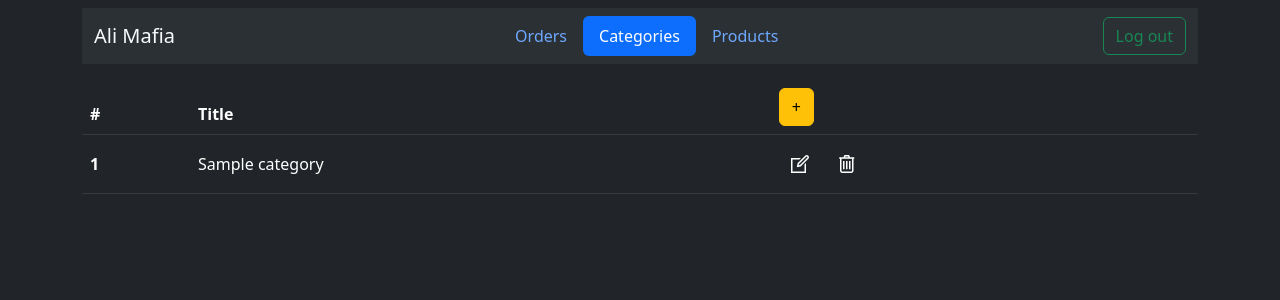
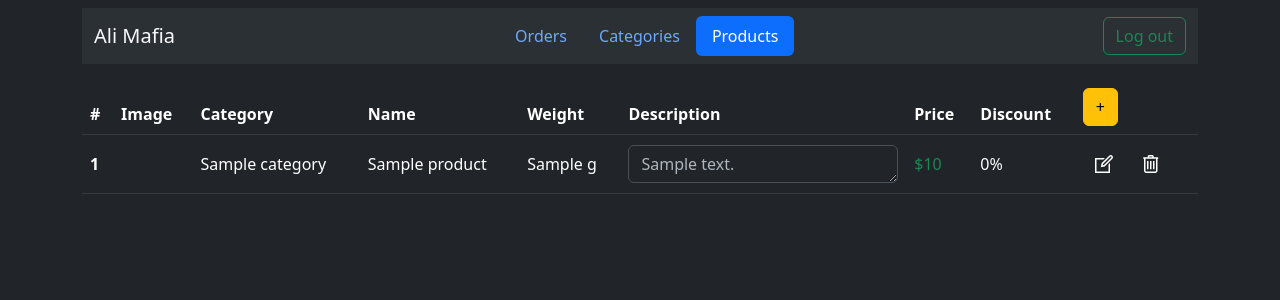
Before and after one commit to Ulu-pro/alimafia, a PHP site: page /admin in a window 1280 px wide. Shown: the top 300 px of the page. Run offline with PHP 8.4, Linux system fonts and the light colour scheme; the visitor is signed in with stand-in values (Sample User, id 1); tables that the repository leaves empty or names only in its code hold one stand-in row (values such as "Sample post").

Commit message:
Modified project folders struct ("Tabs" for tables and "Components" for action methods)

```diff
--- a/admin/admin.php
+++ b/admin/admin.php
@@ -8,7 +8,30 @@
   <link rel="stylesheet" href="/static/bootstrap.min.css">
 </head>
 <body data-bs-theme="dark">
-<?php require "modals.php"; ?>
+<?php
+require "components/create.php";
+require "components/edit.php";
+require "components/delete.php";
+?>
+<div class="modal fade" id="logOutModal" tabindex="-1" aria-labelledby="logOutLabel" aria-hidden="true">
+  <div class="modal-dialog">
+    <div class="modal-content">
+      <div class="modal-header">
+        <h1 class="modal-title fs-5" id="logOutLabel">Log out</h1>
+        <button type="button" class="btn-close" data-bs-dismiss="modal" aria-label="Close"></button>
+      </div>
+      <div class="modal-body">
+        <p>Are you sure you want to log out?</p>
+      </div>
+      <div class="modal-footer">
+        <button type="button" class="btn btn-secondary" data-bs-dismiss="modal">Cancel</button>
+        <form action="/admin" method="post">
+          <button type="submit" name="logout" class="btn btn-primary">Log out</button>
+        </form>
+      </div>
+    </div>
+  </div>
+</div>
 <div class="container mt-2">
   <div class="row">
     <div class="col-12">
@@ -21,11 +44,11 @@
                       type="button" role="tab" aria-controls="pills-orders" aria-selected="true">Orders</button>
             </li>
             <li class="nav-item" role="presentation">
-              <button class="nav-link active" id="pills-categories-tab" data-bs-toggle="pill" data-bs-target="#pills-categories"
+              <button class="nav-link" id="pills-categories-tab" data-bs-toggle="pill" data-bs-target="#pills-categories"
                       type="button" role="tab" aria-controls="pills-categories" aria-selected="false">Categories</button>
             </li>
             <li class="nav-item" role="presentation">
-              <button class="nav-link" id="pills-products-tab" data-bs-toggle="pill" data-bs-target="#pills-products"
+              <button class="nav-link active" id="pills-products-tab" data-bs-toggle="pill" data-bs-target="#pills-products"
                       type="button" role="tab" aria-controls="pills-products" aria-selected="false">Products</button>
             </li>
           </ul>
@@ -36,13 +59,13 @@
       </nav>
       <div class="tab-content mt-3" id="pills-tabContent">
         <div class="tab-pane fade" id="pills-orders" role="tabpanel" aria-labelledby="pills-orders-tab" tabindex="0">
-          <?php require "components/orders.php"; ?>
+          <?php require "tabs/order.php"; ?>
         </div>
-        <div class="tab-pane fade show active" id="pills-categories" role="tabpanel" aria-labelledby="pills-categories-tab" tabindex="0">
-          <?php require "components/categories.php"; ?>
+        <div class="tab-pane fade" id="pills-categories" role="tabpanel" aria-labelledby="pills-categories-tab" tabindex="0">
+          <?php require "tabs/category.php"; ?>
         </div>
-        <div class="tab-pane fade" id="pills-products" role="tabpanel" aria-labelledby="pills-products-tab" tabindex="0">
-          <?php require "components/products.php"; ?>
+        <div class="tab-pane fade show active" id="pills-products" role="tabpanel" aria-labelledby="pills-products-tab" tabindex="0">
+          <?php require "tabs/product.php"; ?>
         </div>
       </div>
   </div>
--- /dev/null
+++ b/admin/components/create.php
@@ -0,0 +1,80 @@
+<?php if (!isset($db)) exit; ?>
+<div class="modal fade" id="createCategoryModal" tabindex="-1" aria-labelledby="createCategoryLabel" aria-hidden="true">
+  <div class="modal-dialog">
+    <div class="modal-content">
+      <div class="modal-header">
+        <h1 class="modal-title fs-5" id="createCategoryLabel">Create a new Category</h1>
+        <button type="button" class="btn-close" data-bs-dismiss="modal" aria-label="Close"></button>
+      </div>
+      <form action="/admin" method="post">
+        <div class="modal-body">
+          <div class="form-floating">
+            <input type="text" name="title" class="form-control bg-dark" id="floatingCreateCategoryTitle" placeholder="Title">
+            <label for="floatingCreateCategoryTitle">Title</label>
+          </div>
+        </div>
+        <div class="modal-footer">
+          <button type="button" class="btn btn-secondary" data-bs-dismiss="modal">Close</button>
+          <button type="submit" name="create" value="category" class="btn btn-primary">Create</button>
+        </div>
+      </form>
+    </div>
+  </div>
+</div>
+<div class="modal fade" id="createProductModal" tabindex="-1" aria-labelledby="createProductLabel" aria-hidden="true">
+  <div class="modal-dialog">
+    <div class="modal-content">
+      <div class="modal-header">
+        <h1 class="modal-title fs-5" id="createProductLabel">Create a new Product</h1>
+        <button type="button" class="btn-close" data-bs-dismiss="modal" aria-label="Close"></button>
+      </div>
+      <form action="/admin" method="post">
+        <div class="modal-body">
+          <select name="category_id" class="form-select form-select-lg bg-dark" title="Category of Product">
+            <option selected>Select category...</option>
+            <?php
+            $db->select(Tables::$CATEGORY, function ($category) {
+              $id = $category["id"];
+              $title = $category["title"];
+              echo "<option value='$id'>$title</option>";
+            });
+            ?>
+          </select>
+          <div class="form-floating mt-3">
+            <input type="text" name="name" class="form-control bg-dark" id="floatingCreateProductName" placeholder="Name">
+            <label for="floatingCreateProductName">Name</label>
+          </div>
+          <div class="input-group mt-3">
+            <div class="form-floating">
+              <input type="number" name="weight" class="form-control bg-dark" id="floatingCreateProductWeight" placeholder="Weight" aria-describedby="addon-wrapping-weight">
+              <label for="floatingCreateProductWeight">Weight</label>
+            </div>
+            <span class="input-group-text" id="addon-wrapping-weight">g</span>
+          </div>
+          <div class="form-floating mt-3">
+            <textarea class="form-control bg-dark" name="description" placeholder="Description" id="floatingCreateProductDescription" style="height: 100px"></textarea>
+            <label for="floatingCreateProductDescription">Description</label>
+          </div>
+          <div class="input-group mt-3">
+            <span class="input-group-text" id="addon-wrapping-price">$</span>
+            <div class="form-floating">
+              <input type="number" name="price" class="form-control bg-dark" id="floatingCreateProductPrice" placeholder="Price" aria-describedby="addon-wrapping-price">
+              <label for="floatingCreateProductPrice">Price</label>
+            </div>
+          </div>
+          <div class="input-group mt-3">
+            <div class="form-floating">
+              <input type="number" name="discount" class="form-control bg-dark" id="floatingCreateProductDiscount" placeholder="Discount" min="0" max="100" value="0" aria-describedby="addon-wrapping-discount">
+              <label for="floatingCreateProductDiscount">Discount</label>
+            </div>
+            <span class="input-group-text" id="addon-wrapping-discount">%</span>
+          </div>
+        </div>
+        <div class="modal-footer">
+          <button type="button" class="btn btn-secondary" data-bs-dismiss="modal">Close</button>
+          <button type="submit" name="create" value="product" class="btn btn-primary">Create</button>
+        </div>
+      </form>
+    </div>
+  </div>
+</div>
--- /dev/null
+++ b/admin/components/delete.php
@@ -0,0 +1,30 @@
+<?php if (!isset($db)) exit; ?>
+<div class="modal fade" id="deleteCategoryModal" tabindex="-1" aria-labelledby="deleteCategoryLabel" aria-hidden="true">
+  <div class="modal-dialog">
+    <div class="modal-content">
+      <div class="modal-header">
+        <h1 class="modal-title fs-5" id="deleteCategoryLabel">Delete Category</h1>
+        <button type="button" class="btn-close" data-bs-dismiss="modal" aria-label="Close"></button>
+      </div>
+      <form action="/admin" method="post">
+        <div class="modal-body">
+          <?php
+          if (isset($_GET["delete_category"])) {
+            $id = $db->escape($_GET["delete_category"]);
+            $category = $db->find(Tables::$CATEGORY, $id);
+            $title = $category["title"];
+            echo "
+            <input type='hidden' name='id' value='$id'>
+            <p>Are you sure you want to delete category \"$title\"?</p>
+            ";
+          }
+          ?>
+        </div>
+        <div class="modal-footer">
+          <button type="button" class="btn btn-secondary" data-bs-dismiss="modal">Close</button>
+          <button type="submit" name="delete" value="category" class="btn btn-primary">Delete</button>
+        </div>
+      </form>
+    </div>
+  </div>
+</div>
--- /dev/null
+++ b/admin/components/edit.php
@@ -0,0 +1,33 @@
+<?php if (!isset($db)) exit; ?>
+<div class="modal fade" id="editCategoryModal" tabindex="-1" aria-labelledby="editCategoryLabel" aria-hidden="true">
+  <div class="modal-dialog">
+    <div class="modal-content">
+      <div class="modal-header">
+        <h1 class="modal-title fs-5" id="editCategoryLabel">Edit Category</h1>
+        <button type="button" class="btn-close" data-bs-dismiss="modal" aria-label="Close"></button>
+      </div>
+      <form action="/admin" method="post">
+        <?php
+        if (isset($_GET["edit_category"])) {
+          $id = $db->escape($_GET["edit_category"]);
+          $category = $db->find(Tables::$CATEGORY, $id);
+          $title = $category["title"];
+          echo "
+          <input type='hidden' name='id' value='$id'>
+          <div class='modal-body'>
+            <div class='form-floating'>
+              <input type='text' name='title' value=\"$title\" class='form-control bg-dark' id='floatingEditCategoryTitle' placeholder='Title'>
+              <label for='floatingEditCategoryTitle'>Title</label>
+            </div>
+          </div>
+          <div class='modal-footer'>
+            <button type='button' class='btn btn-secondary' data-bs-dismiss='modal'>Close</button>
+            <button type='submit' name='edit' value='category' class='btn btn-primary'>Edit</button>
+          </div>
+          ";
+        }
+        ?>
+      </form>
+    </div>
+  </div>
+</div>
--- a/admin/components/products.php
+++ /dev/null
@@ -1 +0,0 @@
-<h1>PRODUCTS</h1>
--- a/admin/modals.php
+++ /dev/null
@@ -1,104 +0,0 @@
-<?php if (!isset($db)) exit; ?>
-<div class="modal fade" id="logOutModal" tabindex="-1" aria-labelledby="logOutLabel" aria-hidden="true">
-  <div class="modal-dialog">
-    <div class="modal-content">
-      <div class="modal-header">
-        <h1 class="modal-title fs-5" id="logOutLabel">Log out</h1>
-        <button type="button" class="btn-close" data-bs-dismiss="modal" aria-label="Close"></button>
-      </div>
-      <div class="modal-body">
-        <p>Are you sure you want to log out?</p>
-      </div>
-      <div class="modal-footer">
-        <button type="button" class="btn btn-secondary" data-bs-dismiss="modal">Cancel</button>
-        <form action="/admin" method="post">
-          <button type="submit" name="logout" class="btn btn-primary">Log out</button>
-        </form>
-      </div>
-    </div>
-  </div>
-</div>
-<div class="modal fade" id="createCategoryModal" tabindex="-1" aria-labelledby="createCategoryLabel" aria-hidden="true">
-  <div class="modal-dialog">
-    <div class="modal-content">
-      <div class="modal-header">
-        <h1 class="modal-title fs-5" id="createCategoryLabel">Create a new Category</h1>
-        <button type="button" class="btn-close" data-bs-dismiss="modal" aria-label="Close"></button>
-      </div>
-      <form action="/admin" method="post">
-        <div class="modal-body">
-          <div class="form-floating">
-            <input type="text" name="title" class="form-control bg-dark" id="floatingCreateCategoryTitle" placeholder="Title">
-            <label for="floatingCreateCategoryTitle">Title</label>
-          </div>
-        </div>
-        <div class="modal-footer">
-          <button type="button" class="btn btn-secondary" data-bs-dismiss="modal">Close</button>
-          <button type="submit" name="create" value="category" class="btn btn-primary">Create</button>
-        </div>
-      </form>
-    </div>
-  </div>
-</div>
-<div class="modal fade" id="editCategoryModal" tabindex="-1" aria-labelledby="editCategoryLabel" aria-hidden="true">
-  <div class="modal-dialog">
-    <div class="modal-content">
-      <div class="modal-header">
-        <h1 class="modal-title fs-5" id="editCategoryLabel">Edit Category</h1>
-        <button type="button" class="btn-close" data-bs-dismiss="modal" aria-label="Close"></button>
-      </div>
-      <form action="/admin" method="post">
-        <?php
-        if (isset($_GET["edit_category"])) {
-          $id = $db->escape($_GET["edit_category"]);
-          $category = $db->find(Tables::$CATEGORY, $id);
-          $title = $category["title"];
-          echo "
-          <input type='hidden' name='id' value='$id'>
-          <div class='modal-body'>
-            <div class='form-floating'>
-              <input type='text' name='title' value=\"$title\" class='form-control bg-dark' id='floatingEditCategoryTitle' placeholder='Title'>
-              <label for='floatingEditCategoryTitle'>Title</label>
-            </div>
-          </div>
-          <div class='modal-footer'>
-            <button type='button' class='btn btn-secondary' data-bs-dismiss='modal'>Close</button>
-            <button type='submit' name='edit' value='category' class='btn btn-primary'>Edit</button>
-          </div>
-          ";
-        }
-        ?>
-      </form>
-    </div>
-  </div>
-</div>
-<div class="modal fade" id="deleteCategoryModal" tabindex="-1" aria-labelledby="deleteCategoryLabel" aria-hidden="true">
-  <div class="modal-dialog">
-    <div class="modal-content">
-      <div class="modal-header">
-        <h1 class="modal-title fs-5" id="deleteCategoryLabel">Delete Category</h1>
-        <button type="button" class="btn-close" data-bs-dismiss="modal" aria-label="Close"></button>
-      </div>
-      <form action="/admin" method="post">
-        <input type="hidden" name="id" value="">
-        <div class="modal-body">
-          <?php
-          if (isset($_GET["delete_category"])) {
-            $id = $db->escape($_GET["delete_category"]);
-            $category = $db->find(Tables::$CATEGORY, $id);
-            $title = $category["title"];
-            echo "
-            <input type='hidden' name='id' value='$id'>
-            <p>Are you sure you want to delete category \"$title\"?</p>
-            ";
-          }
-          ?>
-        </div>
-        <div class="modal-footer">
-          <button type="button" class="btn btn-secondary" data-bs-dismiss="modal">Close</button>
-          <button type="submit" name="delete" value="category" class="btn btn-primary">Delete</button>
-        </div>
-      </form>
-    </div>
-  </div>
-</div>
--- /dev/null
+++ b/admin/tabs/product.php
@@ -0,0 +1,55 @@
+<?php if (!isset($db)) exit; ?>
+<a id="edit_product_modal" class="d-none" data-bs-toggle="modal" data-bs-target="#editProductModal"></a>
+<a id="delete_product_modal" class="d-none" data-bs-toggle="modal" data-bs-target="#deleteProductModal"></a>
+<table class="table table-dark table-hover">
+  <thead>
+  <tr>
+    <th scope="col">#</th>
+    <th scope="col">Image</th>
+    <th scope="col">Category</th>
+    <th scope="col">Name</th>
+    <th scope="col">Weight</th>
+    <th scope="col">Description</th>
+    <th scope="col">Price</th>
+    <th scope="col">Discount</th>
+    <th scope="col">
+      <button type="button" class="btn btn-warning" data-bs-toggle="modal" data-bs-target="#createProductModal">+</button>
+    </th>
+  </tr>
+  </thead>
+  <tbody>
+  <?php
+  $db->select(Tables::$PRODUCT, function ($product) use ($db) {
+    $id = $product["id"];
+    $category = $db->find(Tables::$CATEGORY, $product["category_id"]);
+    $category_title = $category["title"];
+    $name = $product["name"];
+    $weight = $product["weight"];
+    $description = $product["description"];
+    $price_original = $product["price"];
+    $discount = $product["discount"] / 100;
+    $price_discounted = $price_original * (1 - $discount);
+    $prices_formatted = "<span class='text-success'>$$price_discounted</span>";
+    $prices_formatted .= $discount == 0 ? "" : " (<span class='text-danger'>$$price_original</span>)";
+    echo "
+    <tr class='align-middle'>
+      <th scope='row'>$id</th>
+      <td></td>
+      <td>$category_title</td>
+      <td>$name</td>
+      <td>$weight g</td>
+      <td>
+        <textarea class='form-control bg-dark' placeholder='Type Description...' rows='1'>$description</textarea>
+      </td>
+      <td>$prices_formatted</td>
+      <td>$discount%</td>
+      <td>
+        <img type='button' width='42' data-row-id='$id' data-modal-flag='edit_product' class='modal-data btn btn-outline-info border border-dark p-2' src='/static/images/edit.svg' alt='Edit'>
+        <img type='button' width='42' data-row-id='$id' data-modal-flag='delete_product' class='modal-data btn btn-outline-danger border border-dark p-2' src='/static/images/delete.svg' alt='Delete'>
+      </td>
+    </tr>
+    ";
+  });
+  ?>
+  </tbody>
+</table>
```
Also changed, not shown: admin/tabs/category.php (renamed from admin/components/categories.php), admin/tabs/order.php (renamed from admin/components/orders.php).
